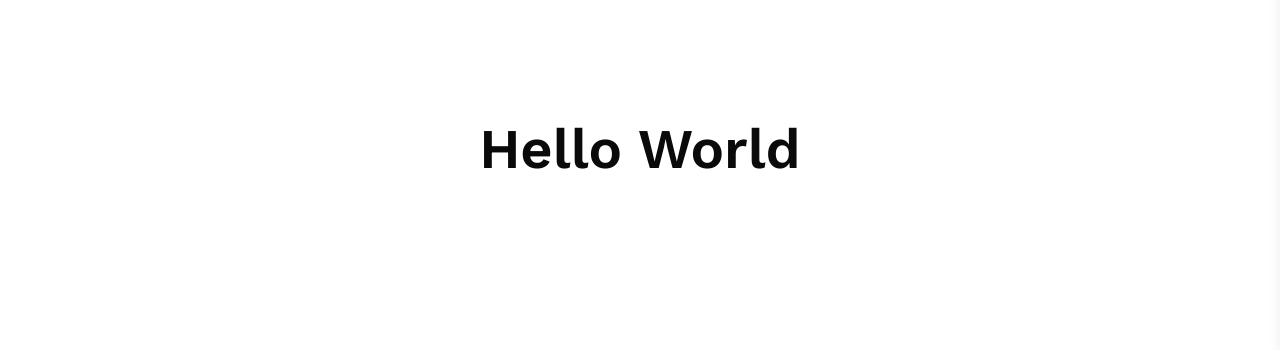
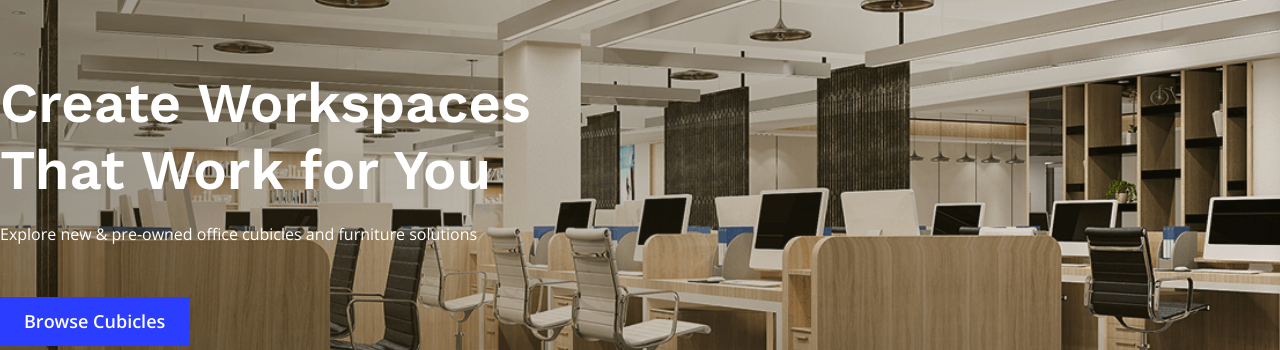
Before and after one commit to backbencherstudio/thutt-client, a Next.js app: page / in a window 1280 px wide. Shown: the part 450-800 px from the top of the page. Built offline with nearby package versions, Linux system fonts and the light colour scheme; no server answers.

Commit message:
home page banner added

```diff
--- /dev/null
+++ b/app/(site)/_components/_pages/_home/_banner/banner.tsx
@@ -0,0 +1,24 @@
+import Image from "next/image";
+import React from "react";
+import Button from "../../../_reusable/_button/button";
+
+export default function Banner() {
+  return (
+    <div
+      className="bg-cover bg-center bg-no-repeat relative"
+      style={{
+        backgroundImage: "url('/assets/site-images/home/banner.png')",
+      }}
+    >
+      <div className="container mx-auto py-80">
+        <div className="max-w-[624px] flex flex-col gap-4 items-start">
+          <h1 className="text-white">Create Workspaces That Work for You</h1>
+          <p className="text-white text-[20px] font-medium mb-8">
+            Explore new & pre-owned office cubicles and furniture solutions
+          </p>
+          <Button text="Browse Cubicles" href="/" />
+        </div>
+      </div>
+    </div>
+  );
+}
--- a/app/(site)/page.tsx
+++ b/app/(site)/page.tsx
@@ -1,7 +1,9 @@
+import Banner from "./_components/_pages/_home/_banner/banner";
+
 export default function Home() {
   return (
-    <div className="flex flex-col items-center justify-center h-screen">
-      <h1>Hello World</h1>
+    <div>
+      <Banner />
     </div>
   );
 }
```
